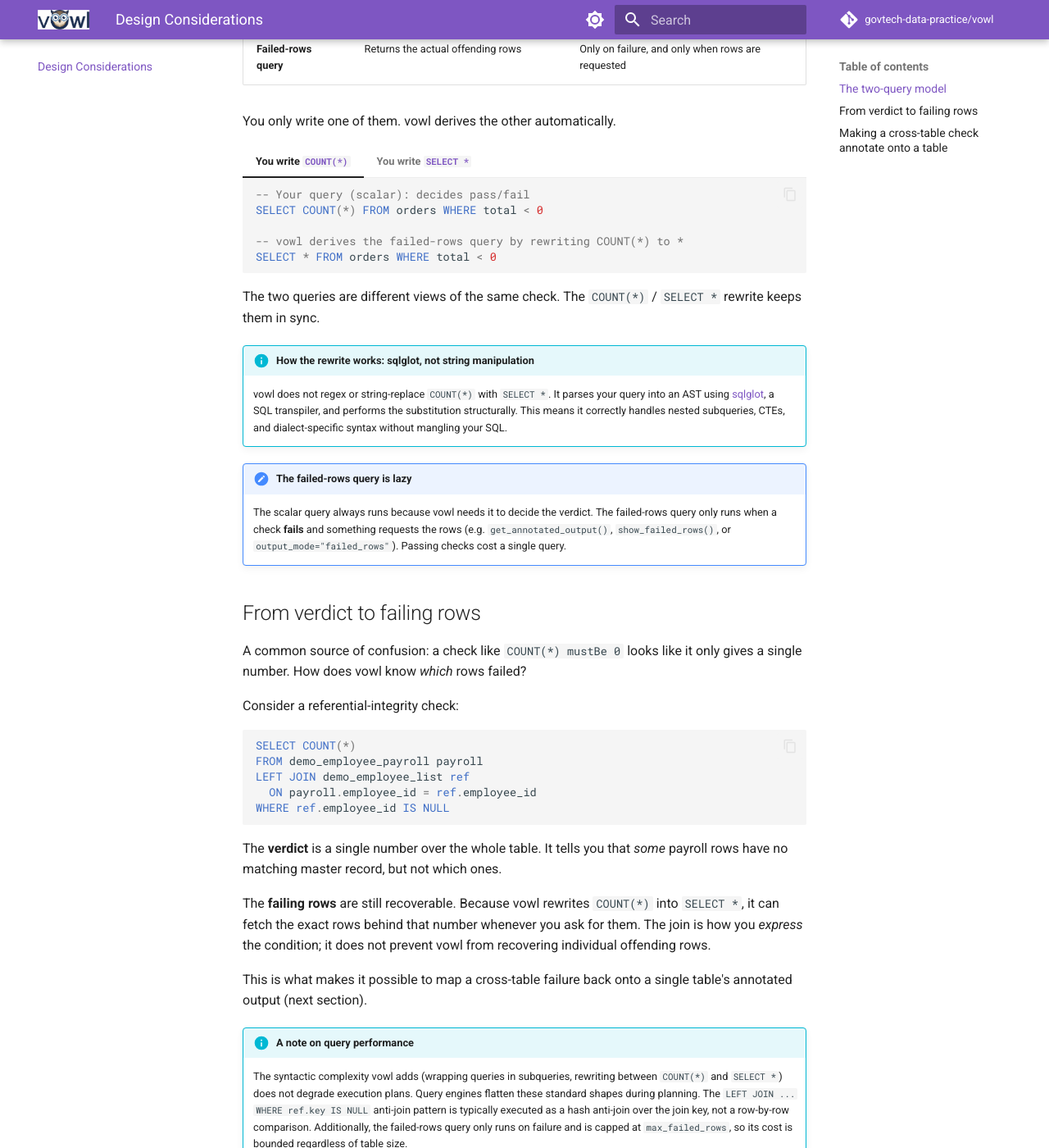
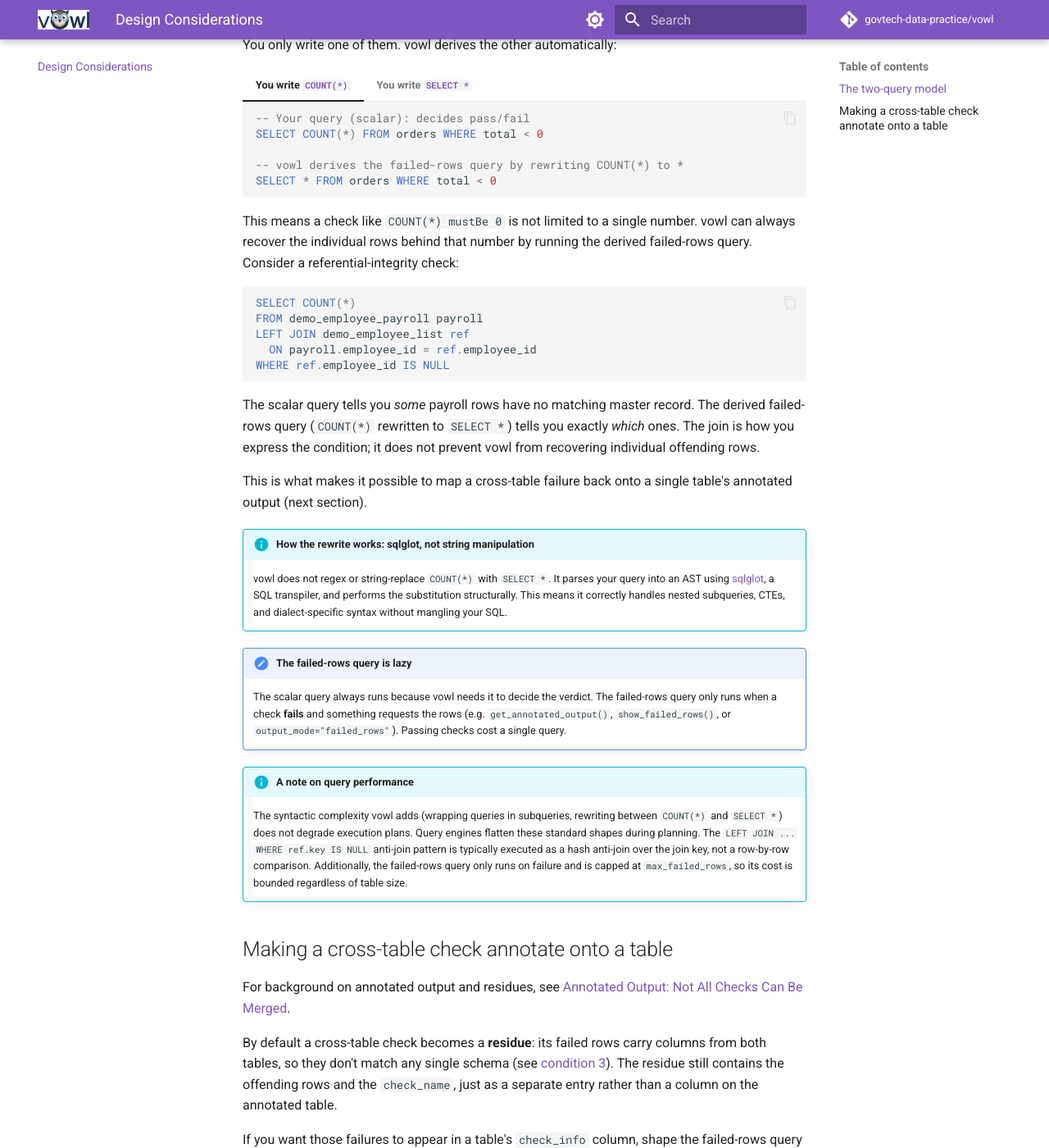
Before and after one commit to govtech-data-practice/vowl, an MkDocs documentation site: the page built from docs/design-considerations.md, in a window 1280 px wide and 1400 px high, scrolled down 579 px. Shown: the whole window at 82% size. Built offline with MkDocs 1.6.1 and Material for MkDocs 9.7.7, drawn with Linux system fonts in a browser that asks for light colours; comment, search, counter and statistics services are not loaded; some of the changed text lies outside the part shown.

Commit message:
Consolidate two-query model section and broaden page intro
- Merge "From verdict to failing rows" into "The two-query model" as a
  single narrative
- Make the page intro generic (not scoped to annotated output)
- Move annotated-output reference link into the cross-table section
  where it is contextually relevant

Co-Authored-By: Claude Opus 4.6 (1M context) <noreply@anthropic.com>

````diff
--- a/docs/design-considerations.md
+++ b/docs/design-considerations.md
@@ -4,13 +4,8 @@ title: Design Considerations
 
 # Design Considerations
 
-This page explains how vowl runs SQL checks under the hood: how a single
-check produces two queries, how the pass/fail verdict relates to individual
-failing rows, and how query shape determines whether a check can annotate
-onto a table or ends up as a residue.
-
-For the full annotated-output / residues split, see
-[Annotated Output: Not All Checks Can Be Merged](known-issues.md#annotated-output-not-all-checks-can-be-merged).
+This page explains design decisions behind vowl's internals: how checks are
+executed, how queries are derived, and how results flow into output.
 
 ## The two-query model
 
@@ -21,7 +16,7 @@ Every SQL check derives **two** queries from the single `query:` you write:
 | **Scalar query** | Produces the number that decides pass/fail | Always |
 | **Failed-rows query** | Returns the actual offending rows | Only on failure, and only when rows are requested |
 
-You only write one of them. vowl derives the other automatically.
+You only write one of them. vowl derives the other automatically:
 
 === "You write `COUNT(*)`"
 
@@ -43,8 +38,25 @@ You only write one of them. vowl derives the other automatically.
     SELECT COUNT(*) FROM (SELECT * FROM orders WHERE total < 0)
     ```
 
-The two queries are different views of the same check. The `COUNT(*)` /
-`SELECT *` rewrite keeps them in sync.
+This means a check like `COUNT(*) mustBe 0` is not limited to a single number.
+vowl can always recover the individual rows behind that number by running the
+derived failed-rows query. Consider a referential-integrity check:
+
+```sql
+SELECT COUNT(*)
+FROM demo_employee_payroll payroll
+LEFT JOIN demo_employee_list ref
+  ON payroll.employee_id = ref.employee_id
+WHERE ref.employee_id IS NULL
+```
+
+The scalar query tells you *some* payroll rows have no matching master record.
+The derived failed-rows query (`COUNT(*)` rewritten to `SELECT *`) tells you
+exactly *which* ones. The join is how you express the condition; it does not
+prevent vowl from recovering individual offending rows.
+
+This is what makes it possible to map a cross-table failure back onto a single
+table's annotated output (next section).
 
 !!! info "How the rewrite works: sqlglot, not string manipulation"
     vowl does not regex or string-replace `COUNT(*)` with `SELECT *`. It parses
@@ -59,32 +71,6 @@ The two queries are different views of the same check. The `COUNT(*)` /
     requests the rows (e.g. `get_annotated_output()`, `show_failed_rows()`, or
     `output_mode="failed_rows"`). Passing checks cost a single query.
 
-## From verdict to failing rows
-
-A common source of confusion: a check like `COUNT(*) mustBe 0` looks like it
-only gives a single number. How does vowl know *which* rows failed?
-
-Consider a referential-integrity check:
-
-```sql
-SELECT COUNT(*)
-FROM demo_employee_payroll payroll
-LEFT JOIN demo_employee_list ref
-  ON payroll.employee_id = ref.employee_id
-WHERE ref.employee_id IS NULL
-```
-
-The **verdict** is a single number over the whole table. It tells you that
-*some* payroll rows have no matching master record, but not which ones.
-
-The **failing rows** are still recoverable. Because vowl rewrites `COUNT(*)`
-into `SELECT *`, it can fetch the exact rows behind that number whenever you
-ask for them. The join is how you *express* the condition; it does not prevent
-vowl from recovering individual offending rows.
-
-This is what makes it possible to map a cross-table failure back onto a single
-table's annotated output (next section).
-
 !!! info "A note on query performance"
     The syntactic complexity vowl adds (wrapping queries in subqueries,
     rewriting between `COUNT(*)` and `SELECT *`) does not degrade execution
@@ -96,6 +82,9 @@ table's annotated output (next section).
     size.
 
 ## Making a cross-table check annotate onto a table
+
+For background on annotated output and residues, see
+[Annotated Output: Not All Checks Can Be Merged](known-issues.md#annotated-output-not-all-checks-can-be-merged).
 
 By default a cross-table check becomes a **residue**: its failed rows carry
 columns from both tables, so they don't match any single schema (see
````
